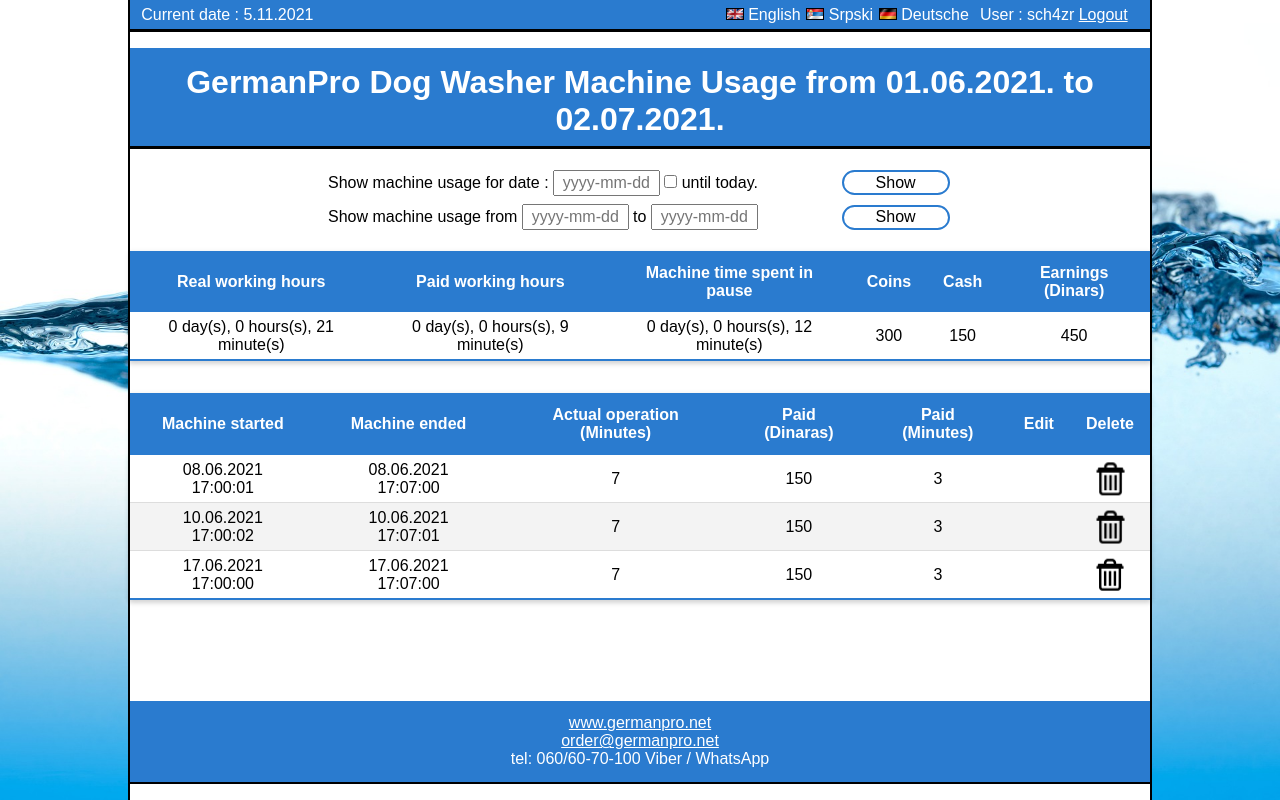
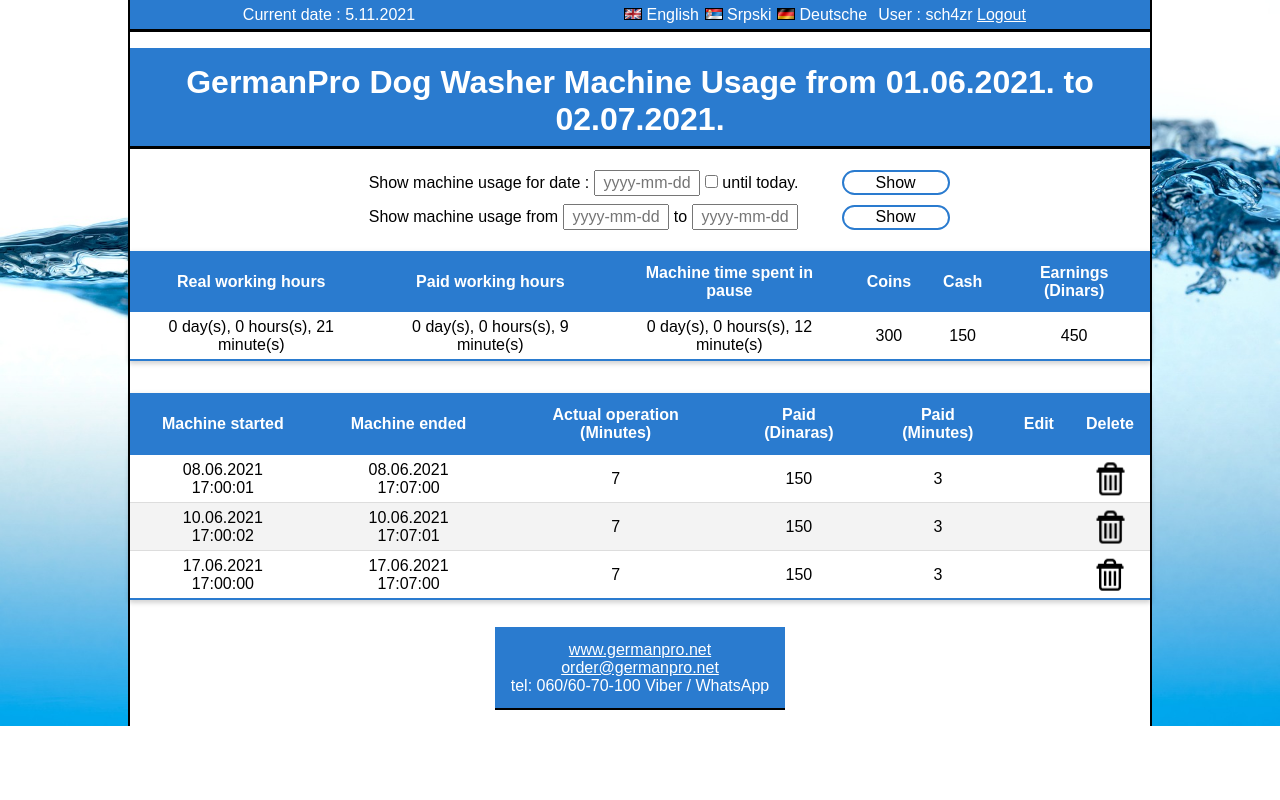
Before and after one commit to georgevescsirmium1995/master, a plain HTML site: page HTML - template/index.html in a window 1280 px wide. Drawn offline with Linux system fonts and the light colour scheme.

Commit message:
Revert "..."
This reverts commit ac4badd848d9c1d7784511d1e0a381d90469cd62.

```diff
--- a/HTML - template/css/dogwasher.css
+++ b/HTML - template/css/dogwasher.css
@@ -1,11 +1,7 @@
 * {
-    margin: 0;
+    margin: 0 auto;
     padding: 0;
     box-sizing: border-box;
-}
-html, body, .main-data
-{
-    min-height:100vh;
 }
 
 body
```
